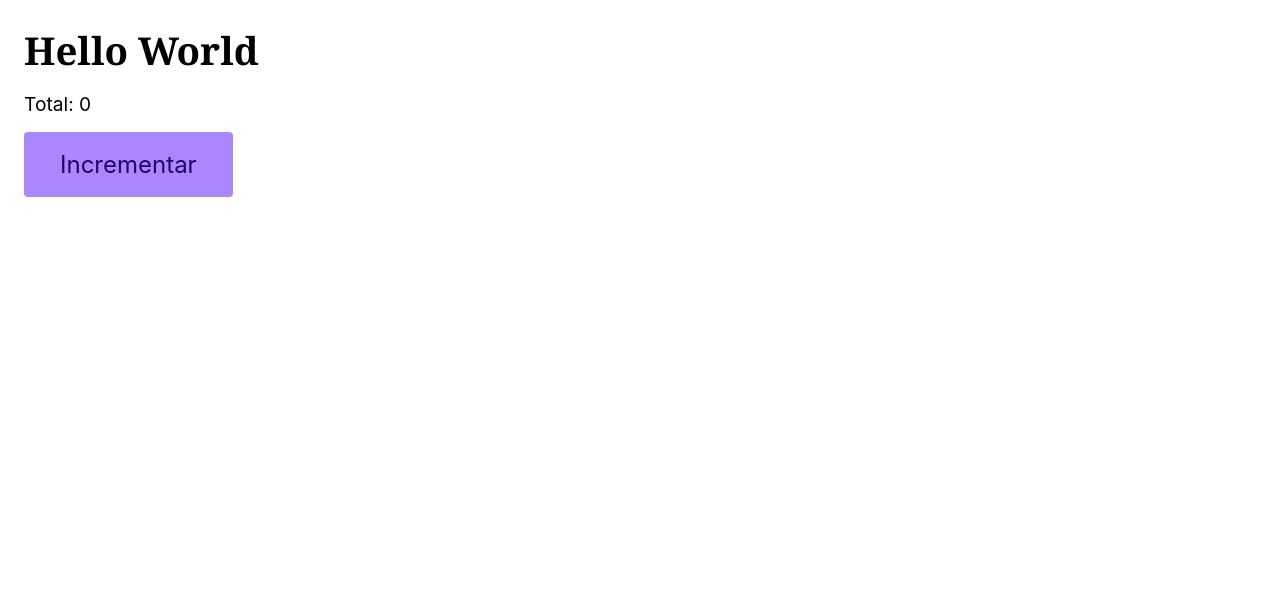
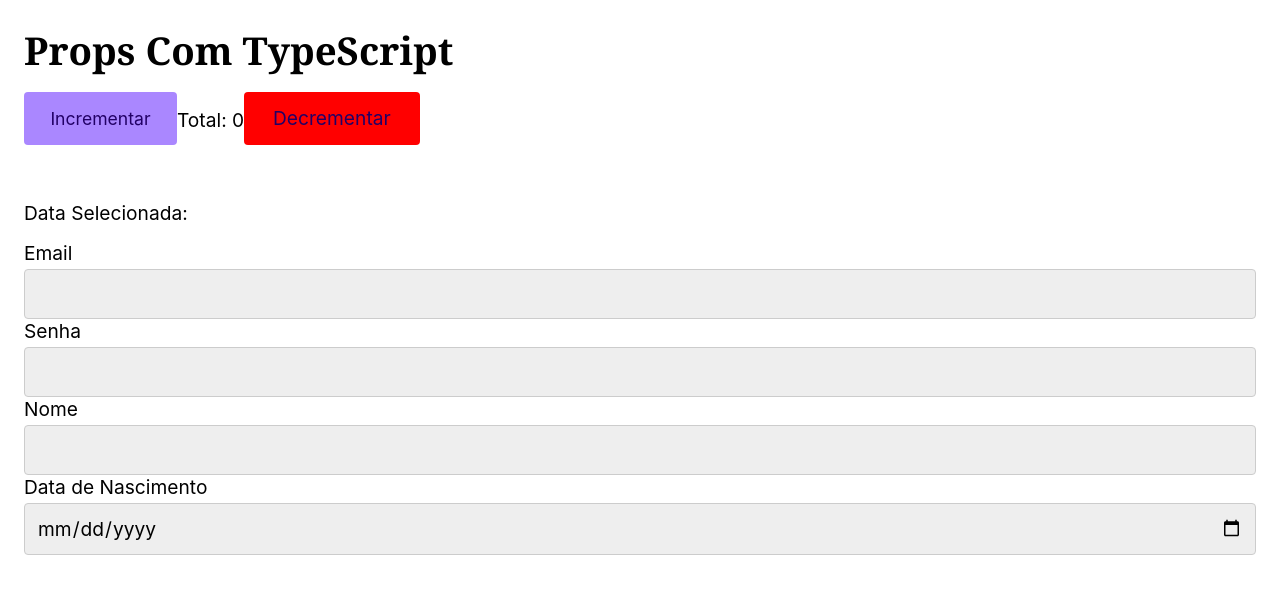
Before and after one commit to LuizGenuino/React-Ts-Origamid, a React (Vite) app: page / in a window 1280 px wide. Shown: the top 594 px of the page. Built offline with nearby package versions, Linux system fonts and the light colour scheme.

Commit message:
feat: create PropsComTypes page with state management and input components

```diff
--- a/src/App.tsx
+++ b/src/App.tsx
@@ -1,18 +1,11 @@
-import { useState } from "react";
-import Button from "./components/Button";
+import PropsComTypes from "./pages/PropsComTypes";
+
 
 function App() {
-  const [total, setTotal] = useState(0);
-
-  const incrementar = () => {
-    setTotal((total) => total + 1);
-  };
 
   return (
     <>
-      <h1>Hello World</h1>
-      <p>Total: {total}</p>
-      <Button className="btn" tamanho={"1.5rem"} onClick={incrementar}>Incrementar</Button>
+    <PropsComTypes />
     </>
   );
 }
--- /dev/null
+++ b/src/components/Input.tsx
@@ -0,0 +1,17 @@
+import React from 'react'
+
+type InputProps = React.ComponentProps<'input'> & {
+    id: string
+    label: string
+}
+
+const Input = ({label, id, ...props}: InputProps) => {
+  return (
+    <div>
+        <label htmlFor={id}>{label}</label>
+        <input type='text' id={id} name={id} {...props} />
+    </div>
+  )
+}
+
+export default Input
--- /dev/null
+++ b/src/pages/PropsComTypes.tsx
@@ -0,0 +1,45 @@
+import React, { useState } from 'react'
+import Button from '../components/Button';
+import Input from '../components/Input';
+
+const PropsComTypes = () => {
+  const [total, setTotal] = useState(0);
+  const [data, setData] = useState("");
+
+  const incrementar = () => {
+    setTotal((total) => total + 1);
+  };
+
+  const decrementar = () => {
+    setTotal((total) => total + 1);
+  };
+
+  return (
+    <>
+      <h1>Props Com TypeScript</h1>
+      <div style={{ display: "flex" }}>
+        <Button className="btn" tamanho={"1.1rem"} onClick={incrementar}>
+          Incrementar
+        </Button>
+        <p>Total: {total}</p>
+        <Button style={{ background: "red" }} onClick={decrementar}>
+          Decrementar
+        </Button>
+      </div>
+
+      <br></br>
+      <p>Data Selecionada: {data}</p>
+      <Input id="email" label="Email" type="email" />
+      <Input id="password" label="Senha" type="password" />
+      <Input id="name" label="Nome" type="text" />
+      <Input
+        id="date"
+        label="Data de Nascimento"
+        type="date"
+        onChange={(e) => setData(e.target.value)}
+      />
+    </>
+  );
+}
+
+export default PropsComTypes
```
